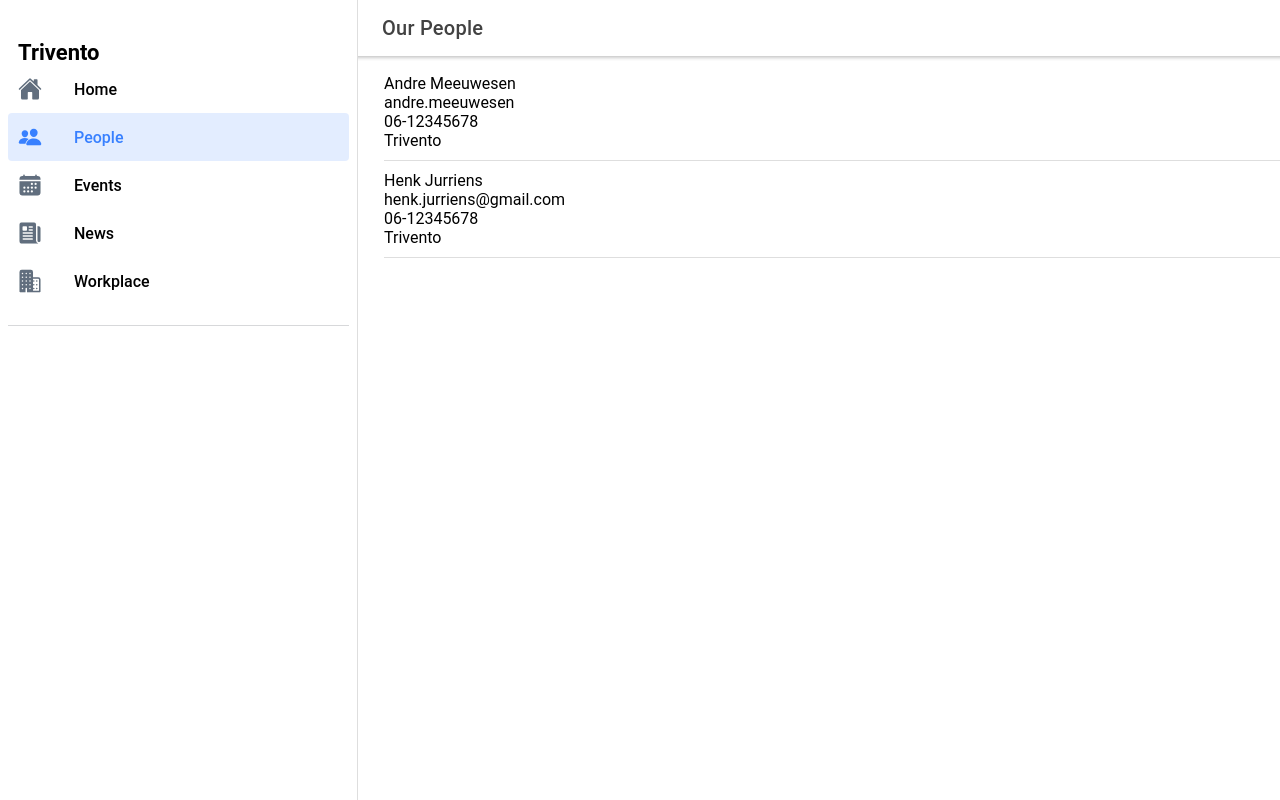
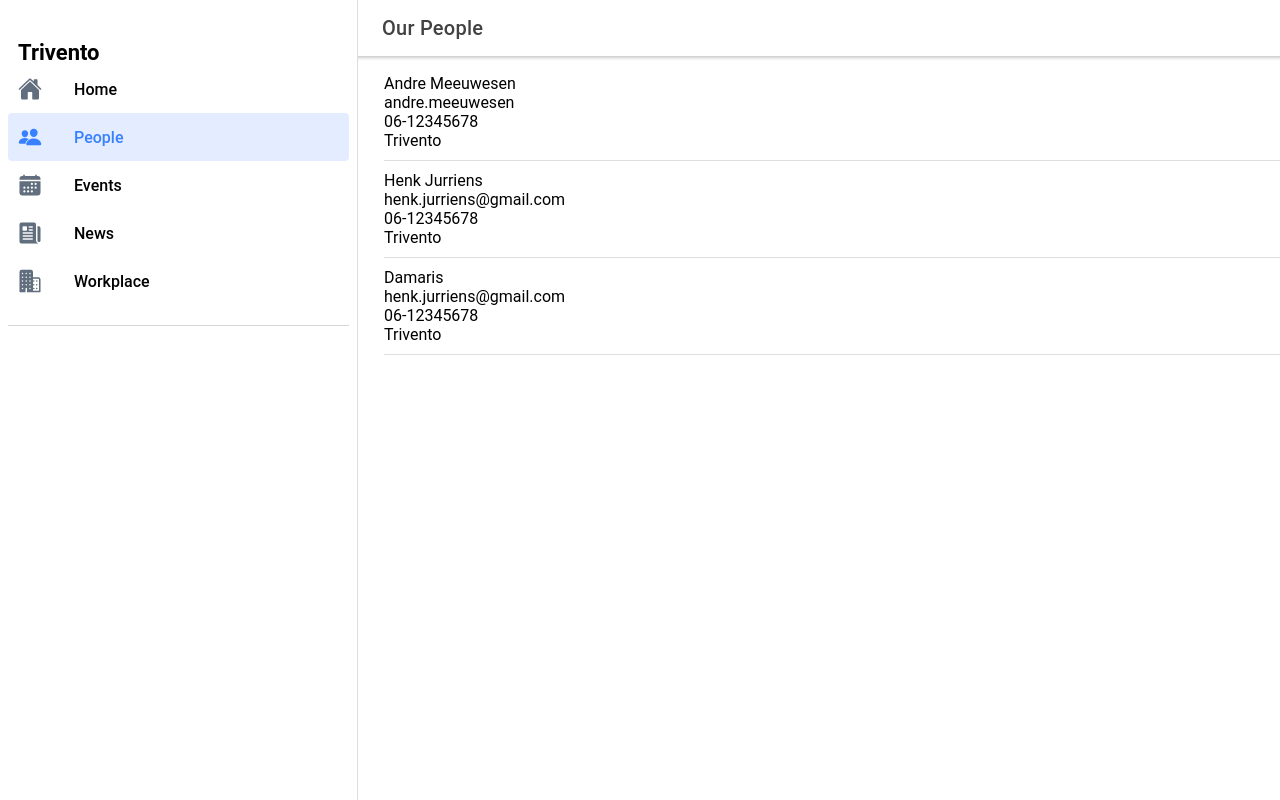
Before and after one commit to dayclocks/appflow-demo, a React (Create React App) app: page /page/People in a window 1280 px wide. Built offline with nearby package versions, Linux system fonts and the light colour scheme.

Commit message:
Update PeoplePage.tsx

```diff
--- a/src/pages/PeoplePage.tsx
+++ b/src/pages/PeoplePage.tsx
@@ -29,6 +29,12 @@ const Page: React.FC = () => {
     },
     {
       name: "Henk Jurriens",
+      email: "henk.jurriens@gmail.com",
+      phone: "06-12345678",
+      work: "Trivento",
+    },
+    {
+      name: "Damaris",
       email: "henk.jurriens@gmail.com",
       phone: "06-12345678",
       work: "Trivento",
```
